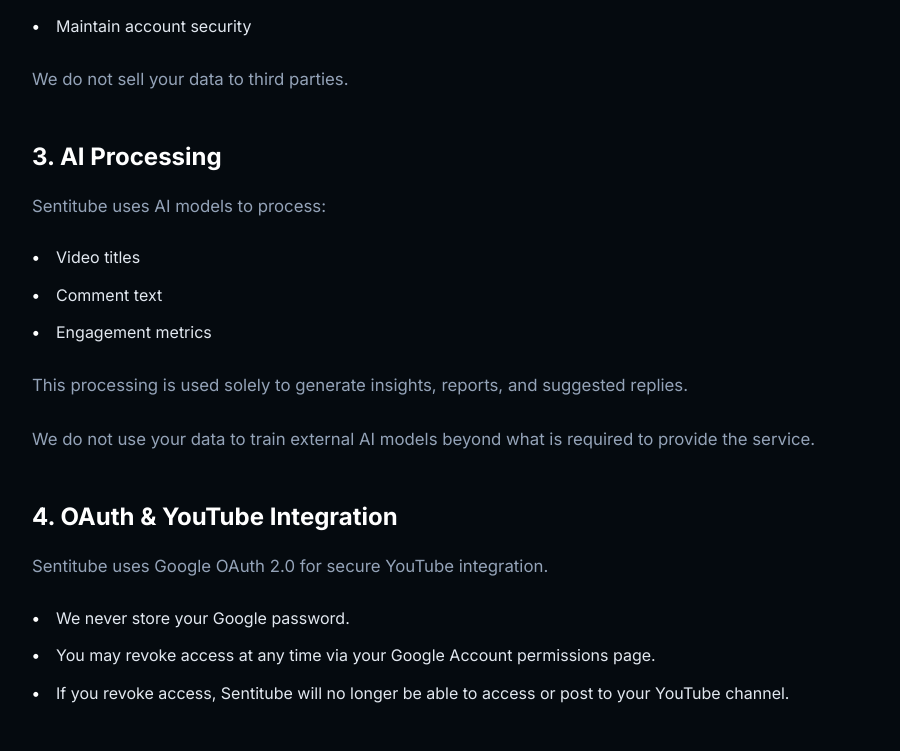
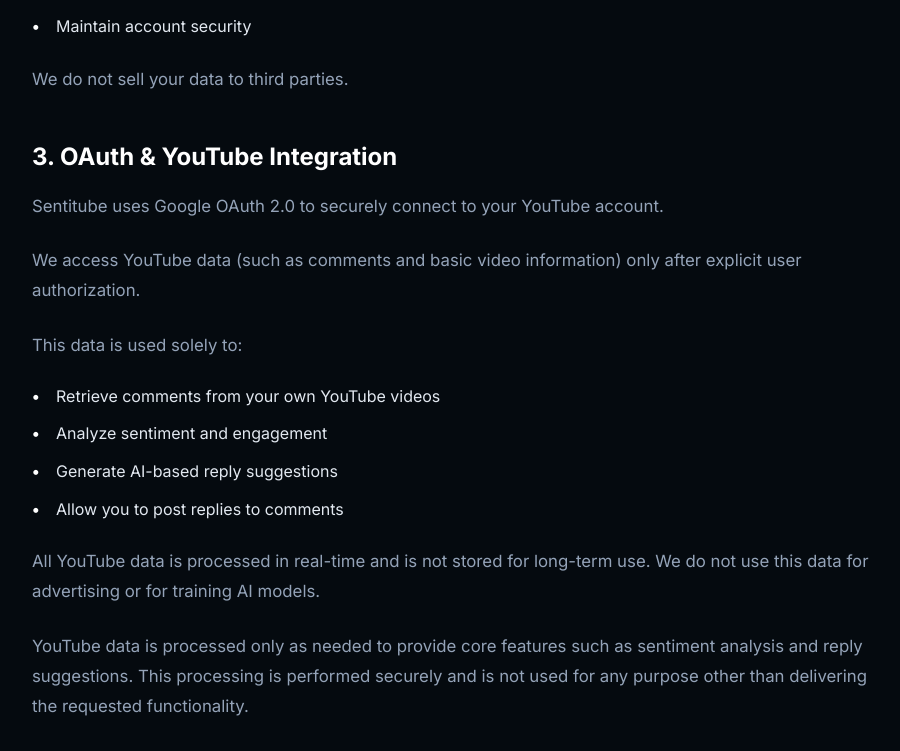
Before and after one commit to hanannp2006/Sentitube, a Next.js app: page /privacy in a window 1280 px wide. Shown: the part 2005-2756 px from the top of the page, without its empty margins (183-1083 px from the left). Built offline with nearby package versions, Linux system fonts and the light colour scheme.

Commit message:
prepared for verification

```diff
--- a/src/app/privacy/page.tsx
+++ b/src/app/privacy/page.tsx
@@ -20,7 +20,7 @@
                 {/* Header */}
                 <header className={styles.header}>
                     <h1 className={styles.title}>Privacy Policy</h1>
-                    <p className={styles.lastUpdated}>Last Updated: March 03, 2026</p>
+                    <p className={styles.lastUpdated}>Last Updated: March 16, 2026</p>
                 </header>
 
                 {/* Content Section */}
@@ -89,7 +89,23 @@
                 </section>
 
                 <section className={styles.section}>
-                    <h2 className={styles.sectionTitle}>3. AI Processing</h2>
+                    <h2 className={styles.sectionTitle}>3. OAuth & YouTube Integration</h2>
+                    <p className={styles.text}>Sentitube uses Google OAuth 2.0 to securely connect to your YouTube account.</p>
+                    <p className={styles.text}>We access YouTube data (such as comments and basic video information) only after explicit user authorization.</p>
+                    <p className={styles.text}>This data is used solely to:</p>
+                    <ul className={styles.list}>
+                        <li className={styles.listItem}>Retrieve comments from your own YouTube videos</li>
+                        <li className={styles.listItem}>Analyze sentiment and engagement</li>
+                        <li className={styles.listItem}>Generate AI-based reply suggestions</li>
+                        <li className={styles.listItem}>Allow you to post replies to comments</li>
+                    </ul>
+                    <p className={styles.text}>All YouTube data is processed in real-time and is not stored for long-term use. We do not use this data for advertising or for training AI models.</p>
+                    <p className={styles.text}>YouTube data is processed only as needed to provide core features such as sentiment analysis and reply suggestions. This processing is performed securely and is not used for any purpose other than delivering the requested functionality.</p>
+                    <p className={styles.text}>We never store your Google password. You may revoke access at any time via your Google Account permissions page. Once access is revoked, Sentitube will no longer be able to access or interact with your YouTube data.</p>
+                </section>
+
+                <section className={styles.section}>
+                    <h2 className={styles.sectionTitle}>4. AI Processing</h2>
                     <p className={styles.text}>Sentitube uses AI models to process:</p>
                     <ul className={styles.list}>
                         <li className={styles.listItem}>Video titles</li>
@@ -98,16 +114,6 @@
                     </ul>
                     <p className={styles.text}>This processing is used solely to generate insights, reports, and suggested replies.</p>
                     <p className={styles.text}>We do not use your data to train external AI models beyond what is required to provide the service.</p>
-                </section>
-
-                <section className={styles.section}>
-                    <h2 className={styles.sectionTitle}>4. OAuth & YouTube Integration</h2>
-                    <p className={styles.text}>Sentitube uses Google OAuth 2.0 for secure YouTube integration.</p>
-                    <ul className={styles.list}>
-                        <li className={styles.listItem}>We never store your Google password.</li>
-                        <li className={styles.listItem}>You may revoke access at any time via your Google Account permissions page.</li>
-                        <li className={styles.listItem}>If you revoke access, Sentitube will no longer be able to access or post to your YouTube channel.</li>
-                    </ul>
                 </section>
 
                 <section className={styles.section}>
@@ -209,7 +215,7 @@
                         <a href="mailto:sentitubeai@gmail.com" className={styles.contactEmail}>sentitubeai@gmail.com</a>
                     </p>
                     <p className={styles.text} style={{ color: 'white' }}>
-                        Website: <span className={styles.contactEmail}>sentitubeai.com</span>
+                        Website: <span className={styles.contactEmail}>sentitube.com</span>
                     </p>
                 </section>
 
--- a/src/app/terms/page.tsx
+++ b/src/app/terms/page.tsx
@@ -208,7 +208,7 @@
                         <a href="mailto:sentitubeai@gmail.com" className={styles.contactEmail}>sentitubeai@gmail.com</a>
                     </p>
                     <p className={styles.text} style={{ color: 'white' }}>
-                        Website: <span className={styles.contactEmail}>sentitubeai.com</span>
+                        Website: <span className={styles.contactEmail}>sentitube.com</span>
                     </p>
                 </section>
 
```
Also changed, not shown: railway.json (deleted, +0 -12 lines), src/app/components/Sidebar.tsx (+1 -10 lines).
